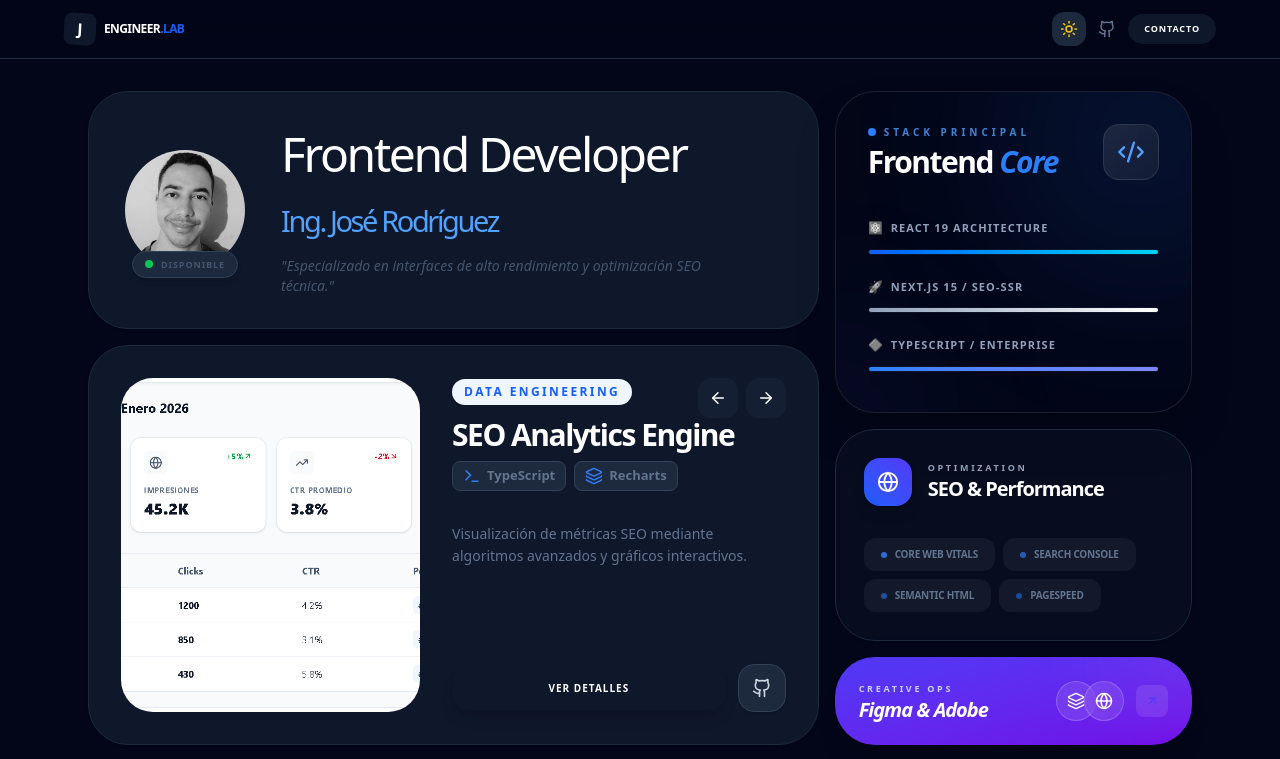
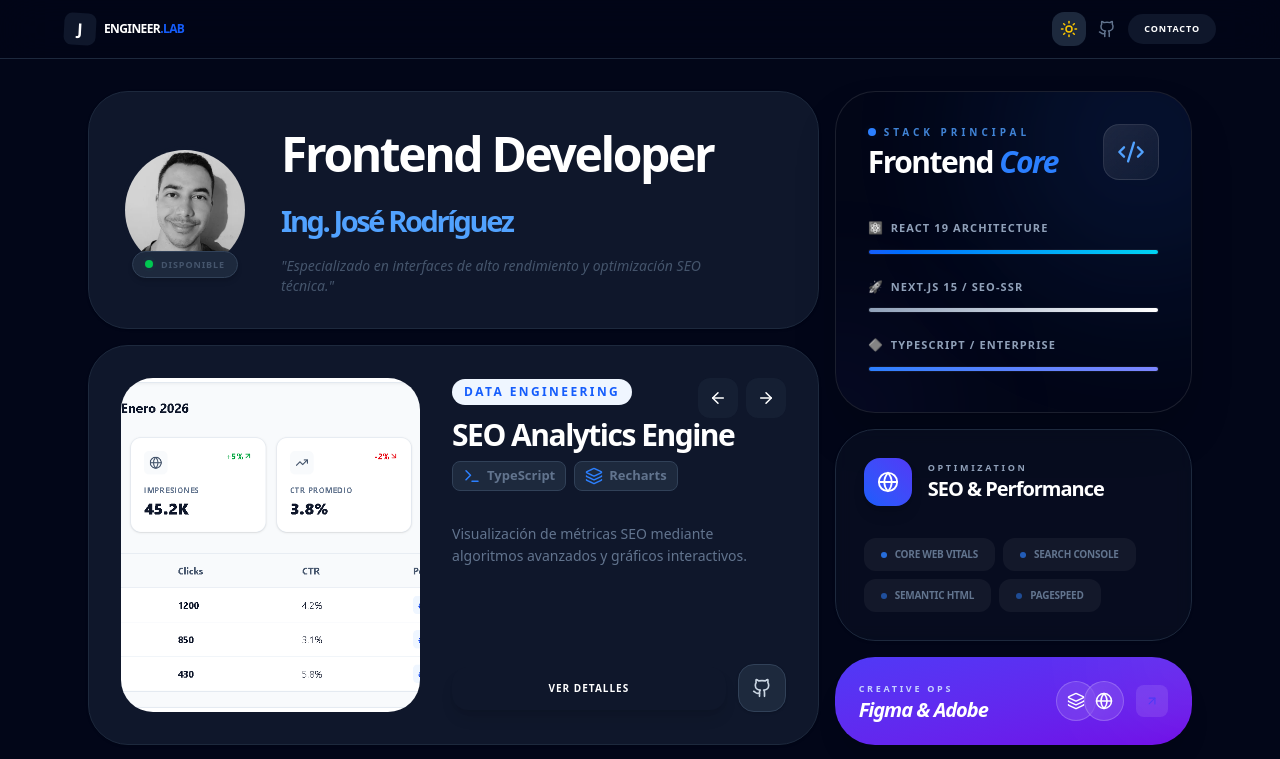
Before and after one commit to Jdev900/my-portafolio, a React (Vite) app: page / in a window 1280 px wide. Shown: the top 759 px of the page. Built offline with nearby package versions, Linux system fonts and the light colour scheme.

Commit message:
Mejora: tipo de letra en el titulo h1

```diff
--- a/src/App.tsx
+++ b/src/App.tsx
@@ -136,9 +136,9 @@ export default function App() {
               </div>
             </div>
             <div className="text-center md:text-left">
-              <h1 className={`text-3xl md:text-5xl tracking-tighter leading-tight mb-3 ${darkMode ? 'text-white' : 'text-slate-900'} transition-colors`}>
+              <h1 className={`text-3xl md:text-5xl font-black tracking-tighter leading-tight mb-3 ${darkMode ? 'text-white' : 'text-slate-900'} transition-colors`}>
                 Frontend Developer<br/>
-                <span className="text-[29px] text-blue-400 calibri"> Ing. José Rodríguez</span><br/>
+                <span className="text-[29px] text-blue-400 "> Ing. José Rodríguez</span><br/>
               </h1>
                 <p className="text-slate-600 dark:text-slate-400 text-sm font-medium max-w-md italic transition-colors">
                     "Especializado en interfaces de alto rendimiento y optimización SEO técnica."
```
